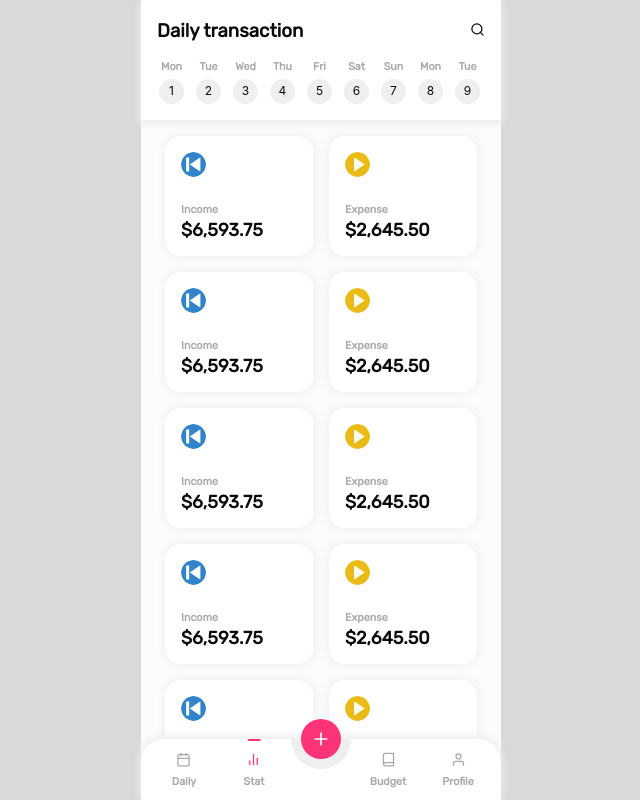
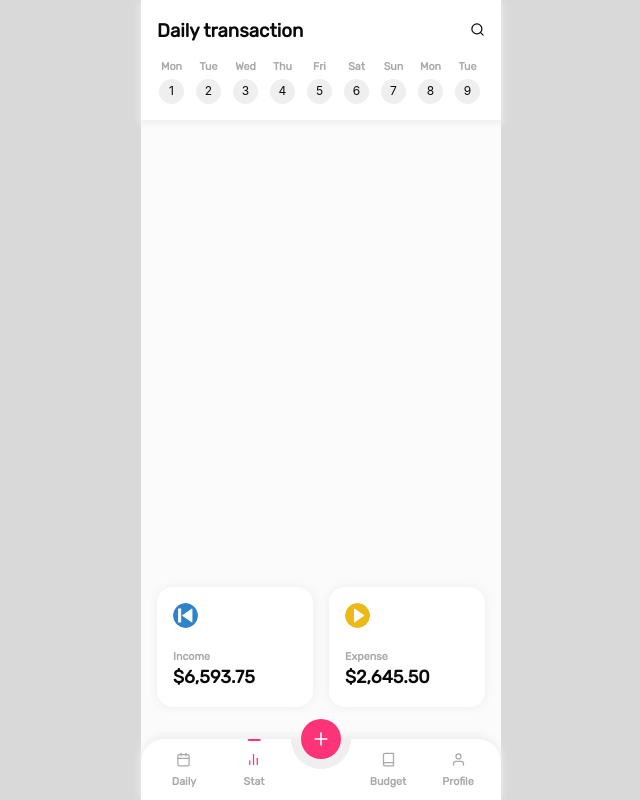
Before and after one commit to fathurhidayat3/expense-tracker, a React (Create React App) app: page /stat in a window 1280 px wide. Shown: the whole page, without its empty margins (319-959 px from the left). Built offline with nearby package versions, Linux system fonts and the light colour scheme.

Commit message:
Update Stat page

```diff
--- a/src/pages/Stat.js
+++ b/src/pages/Stat.js
@@ -1,21 +1,33 @@
 import React from "react";
-import FlexWrapper from "../components/FlexWrapper";
+import { Link } from "react-router-dom";
 import {
-  CardWrapper,
+  CardBottom,
   CardContainer,
   CardTop,
-  CardBottom
+  CardWrapper
 } from "../components/Card";
+import HeadingText from "../components/HeadingText";
 import HelperText from "../components/HelperText";
-import HeadingText from "../components/HeadingText";
 
 const Stat = () => {
   return (
-    <div style={{ padding: "8px 0 24px 0", overflowY: "scroll", zIndex: 1 }}>
-      {[0, 0, 0, 0, 0].map((item, index) => (
-        <FlexWrapper direction="row" key={index}>
+    <div
+      style={{
+        flex: 1,
+        display: "flex",
+        flexDirection: "column",
+        justifyContent: "flex-end",
+        padding: "8px 0 24px 0",
+        overflowY: "scroll",
+        zIndex: 1
+      }}
+    >
+      <div style={{ flex: 1 }} />
+
+      <div style={{ display: "flex", padding: "0 8px" }}>
         <CardWrapper>
           <CardContainer>
+            <Link to="/">
               <CardTop>
                 <img
                   src="/images/icons/previous.svg"
@@ -32,11 +44,13 @@ const Stat = () => {
                 <HelperText>Income</HelperText>
                 <HeadingText type="h4">$6,593.75</HeadingText>
               </CardBottom>
+            </Link>
           </CardContainer>
         </CardWrapper>
 
         <CardWrapper>
           <CardContainer>
+            <Link to="/">
               <CardTop>
                 <img
                   src="/images/icons/play-button.svg"
@@ -53,10 +67,10 @@ const Stat = () => {
                 <HelperText>Expense</HelperText>
                 <HeadingText type="h4">$2,645.50</HeadingText>
               </CardBottom>
+            </Link>
           </CardContainer>
         </CardWrapper>
-        </FlexWrapper>
-      ))}
+      </div>
     </div>
   );
 };
```
Lines whose indentation alone changed are shown as unchanged.
